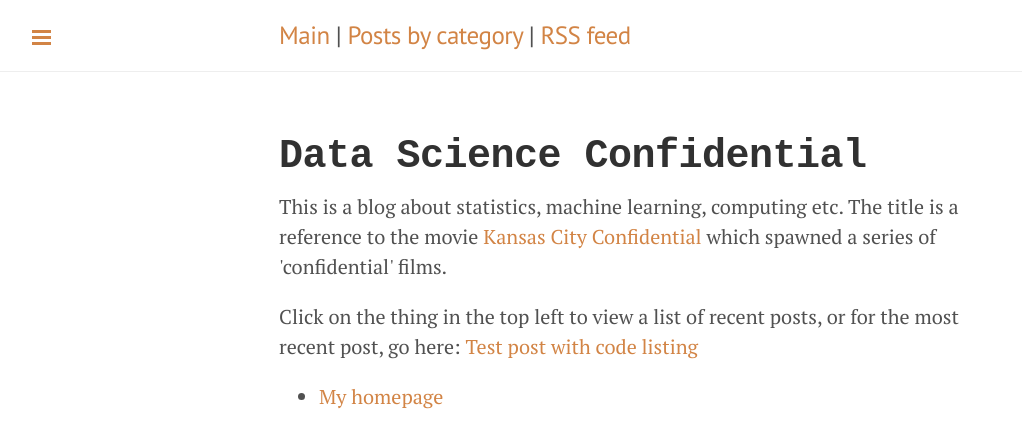
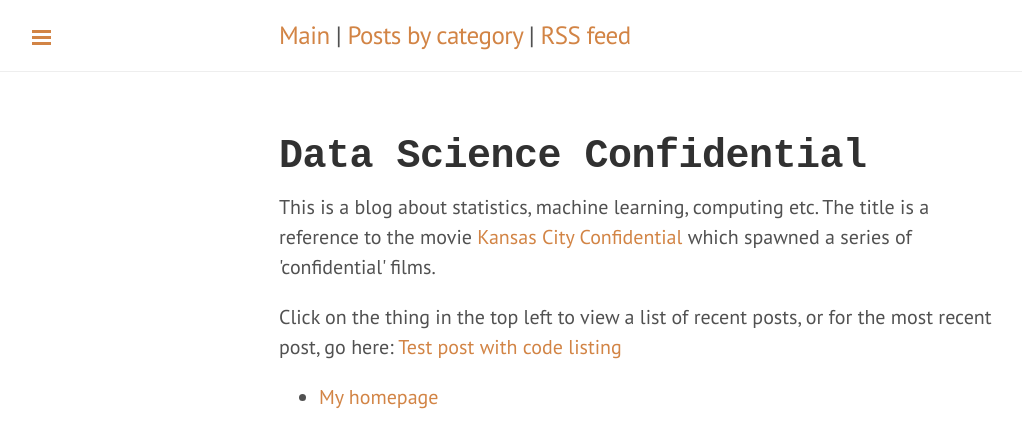
Before and after one commit to datascienceconfidential/datascienceconfidential.github.io, a Jekyll site: the page built from index.html, in a window 1280 px wide. Shown: the top 448 px of the page, without its empty margins (1-1023 px from the left). Built offline with Jekyll 4.4.1, drawn with Linux system fonts in a browser that asks for light colours.

Commit message:
trying to change colours

```diff
--- a/css/lanyon.css
+++ b/css/lanyon.css
@@ -41,7 +41,7 @@
 }
 
 html {
-  font-family: "PT Serif", Georgia, "Times New Roman", serif;
+  font-family: "PT Sans", Georgia, "Times New Roman", sans;
 }
 
 h1, h2, h3, h4, h5, h6 {
@@ -151,7 +151,7 @@
   font-family: "PT Sans", Helvetica, Arial, sans-serif;
   font-size: .875rem; /* 15px */
   color: rgba(255,255,255,.6);
-  background-color: #202020;
+  background-color: #ADD8E6;
   -webkit-transition: all .3s ease-in-out;
           transition: all .3s ease-in-out;
 }
```
